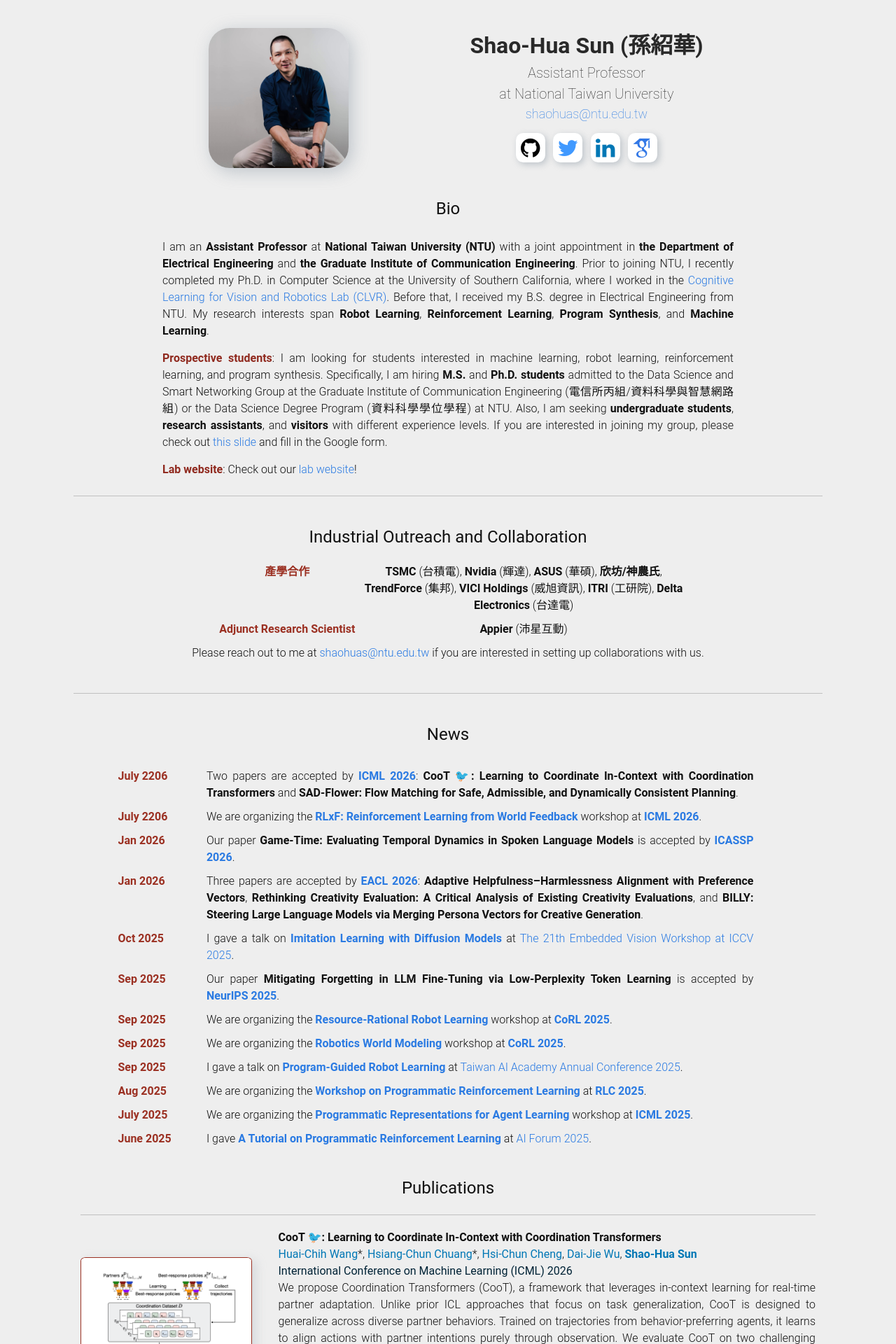
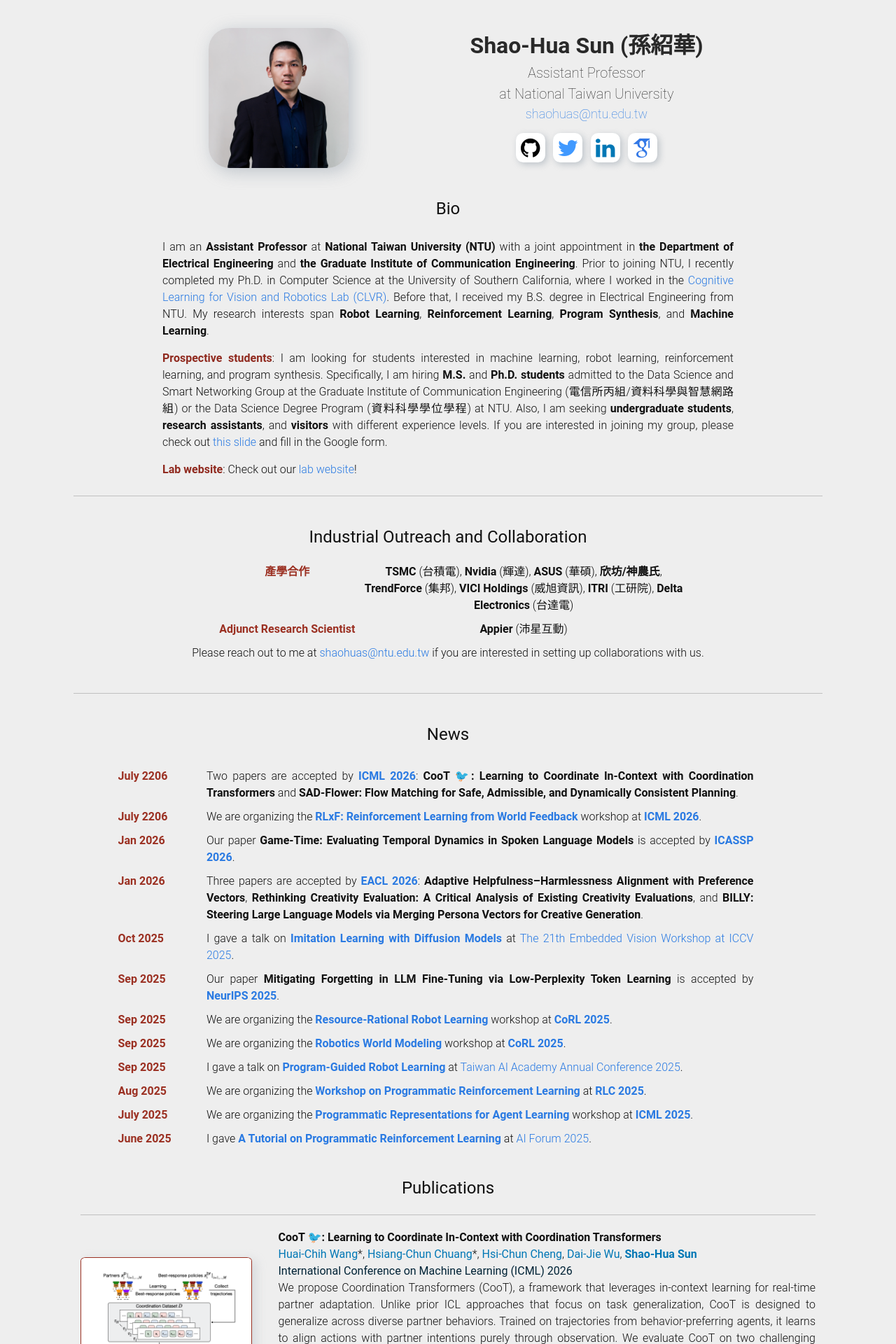
Before and after one commit to shaohua0116/shaohua0116.github.io, a Jekyll site: the page built from index.html, in a window 1280 px wide. Shown: the top 1920 px of the page at 70% size. Built offline with Jekyll 4.4.1, drawn with Linux system fonts in a browser that asks for light colours; some web fonts are replaced.

Commit message:
update profile photo

```diff
--- a/_data/bio.yml
+++ b/_data/bio.yml
@@ -4,8 +4,8 @@
 # title:      "Graduating Ph.D. candidate at USC,<br>Incoming Assistant Professor at NTU" #  (Aug 2022)"
 title:      "Assistant Professor <br>at National Taiwan University" #  (Aug 2022)"
 email:      "<a href='mailto:shaohuas@ntu.edu.tw' >shaohuas@ntu.edu.tw</a>"
-head_pic:   /images/profile.jpg
-deep_pic:   /images/profile.jpg
+head_pic:   /images/profile_talk.png
+deep_pic:   /images/profile_talk.png
 normal:
   date:     "June 2017"
   title:    ""
--- a/_data/member.yml
+++ b/_data/member.yml
@@ -1,6 +1,6 @@
 - name: 'Shao-Hua Sun (孫紹華)'
   url:  'https://shaohua0116.github.io/'
-  imgurl: '/images/profile.jpg'
+  imgurl: '/imagesprofile_talk.png'
   position: 'pi'
 - name: 'Shang-Fu Chen (陳尚甫)'
   url:  'https://scholar.google.com/citations?user=ZKOpgs4AAAAJ'
--- a/acml2023_tutorial.html
+++ b/acml2023_tutorial.html
@@ -68,7 +68,7 @@
   </h1>
   <div class="tutorial-block">
     <a href="https://shaohua0116.github.io/" class="tutorial-left">
-      <img class="intro-img {{tutorial.imgprop}}" src="/images/profile_talk.jpg"/>
+      <img class="intro-img {{tutorial.imgprop}}" src="/images/profile_talk.png"/>
     </a>
     <div class="tutorial-right">
       {{ site.data.tutorial.bio }}
@@ -82,7 +82,7 @@
     Speaker
   </h1>
   <a href="https://shaohua0116.github.io/">
-    <img style="width: 150px; border-radius: 50%; border: 2px solid #932821; box-shadow: 5px 5px 15px rgba(173, 181, 189, 0.4); margin-left: auto; margin-right: auto; display: block; margin-bottom: 20px" src="/images/profile_talk.jpg"/>
+    <img style="width: 150px; border-radius: 50%; border: 2px solid #932821; box-shadow: 5px 5px 15px rgba(173, 181, 189, 0.4); margin-left: auto; margin-right: auto; display: block; margin-bottom: 20px" src="/images/profile_talk.png"/>
   </a>
   <div class="bio-body">
       {{ site.data.tutorial.bio }}
```
Also changed, not shown: images/profile_talk.png (added), 1 other file.
